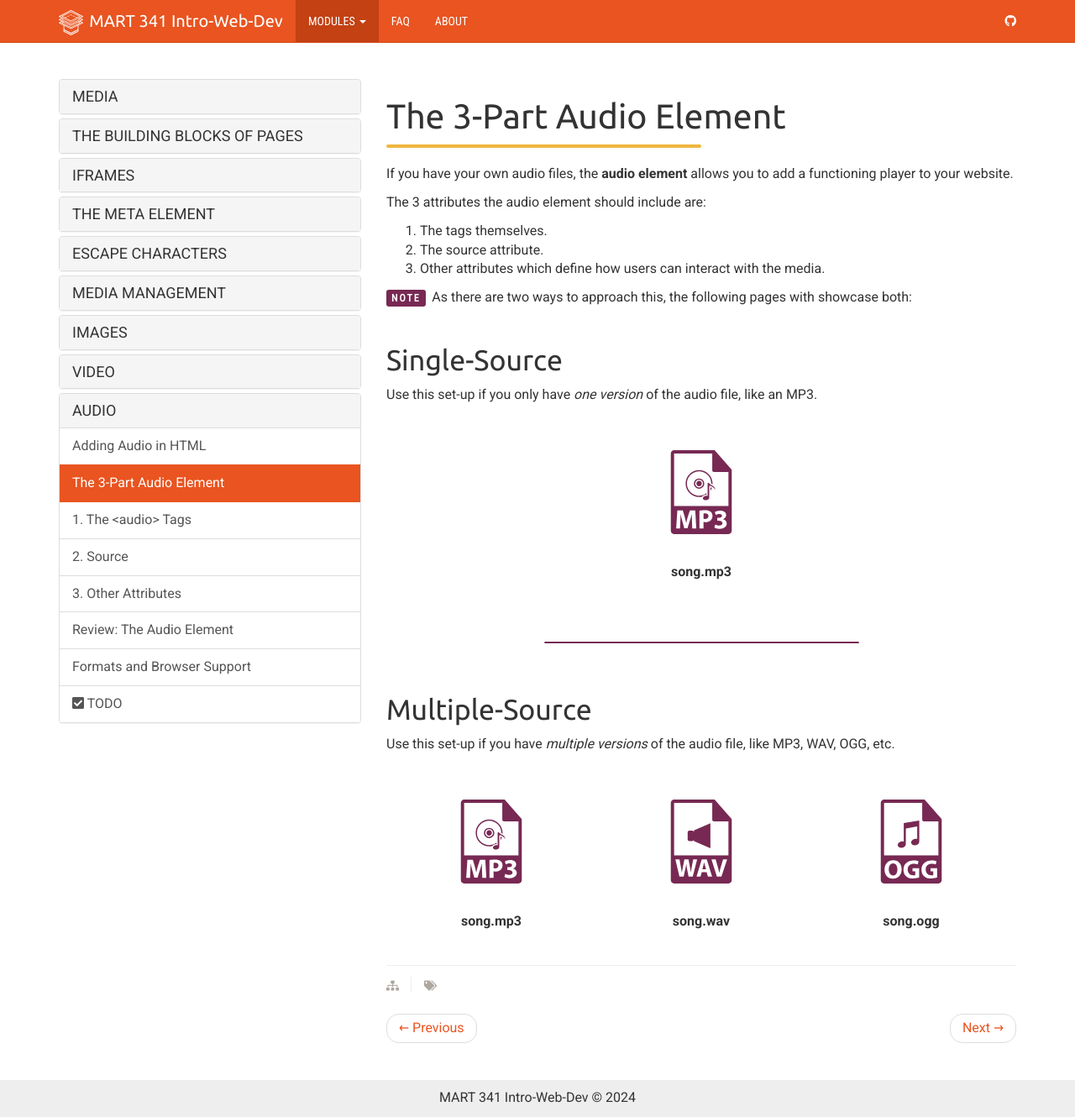
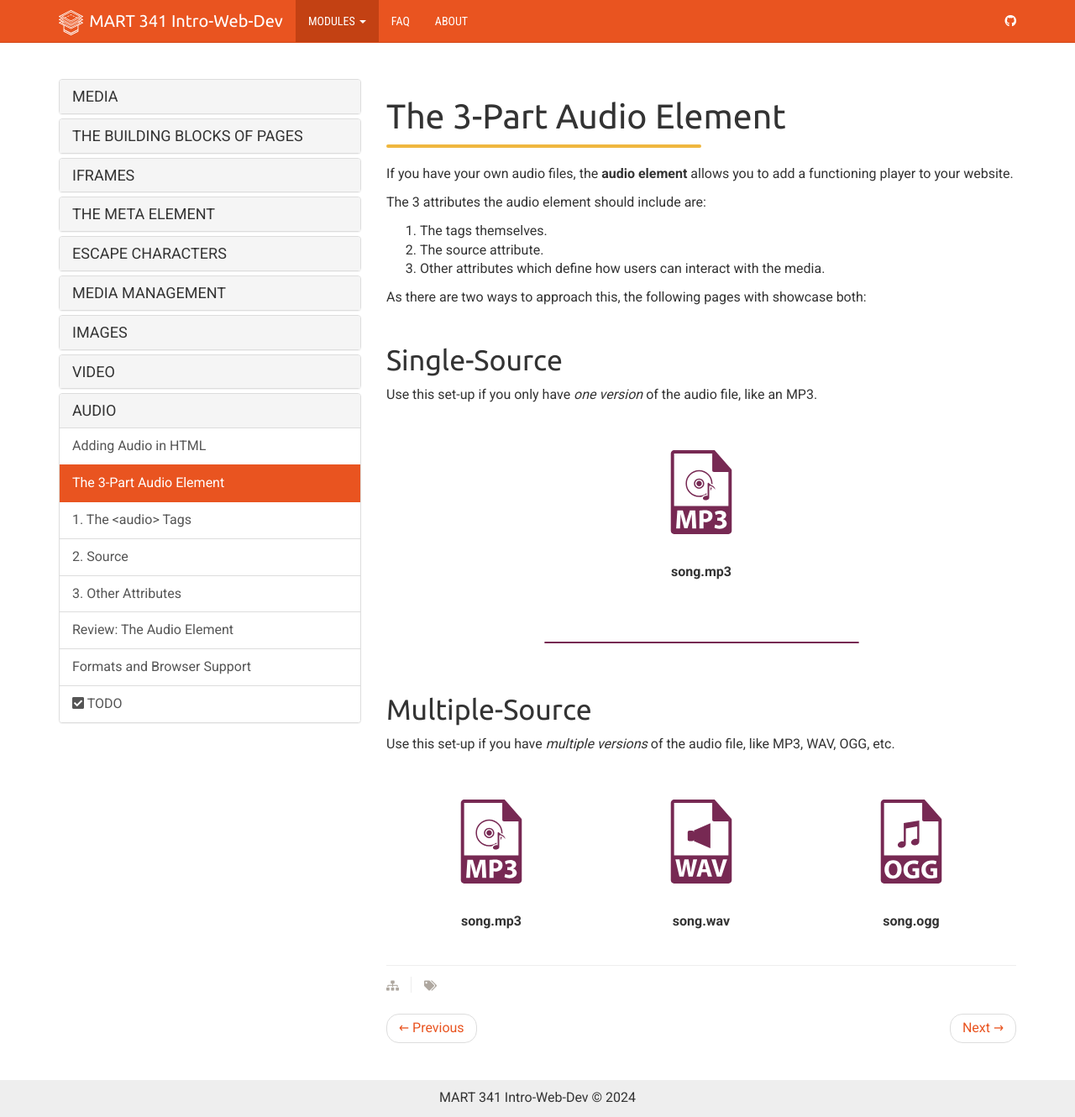
Before and after one commit to Montana-Media-Arts/webDesignFall2024, a Jekyll site: the page built from _docs/topic-07/08-audio/page-02.md, in a window 1280 px wide and 1330 px high. Shown: the whole window at 84% size. Built offline with Jekyll 4.4.1, drawn with Linux system fonts in a browser that asks for light colours; nearby versions of some CDN libraries.

Commit message:
Made minor edits for clarity.

```diff
--- a/_docs/topic-07/08-audio/page-02.md
+++ b/_docs/topic-07/08-audio/page-02.md
@@ -14,7 +14,7 @@ The 3 attributes the audio element should include are:
 2. The source attribute.
 3. Other attributes which define how users can interact with the media.
 
-<span class="label label-info">Note</span> As there are two ways to approach this, the following pages with showcase both:
+<span class="label label-info"></span> As there are two ways to approach this, the following pages with showcase both:
 
 ## Single-Source
 Use this set-up if you only have _one version_ of the audio file, like an MP3.
```
